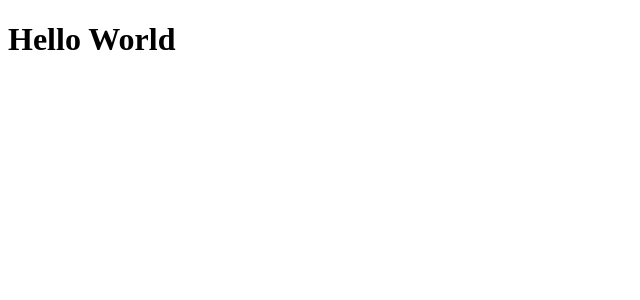
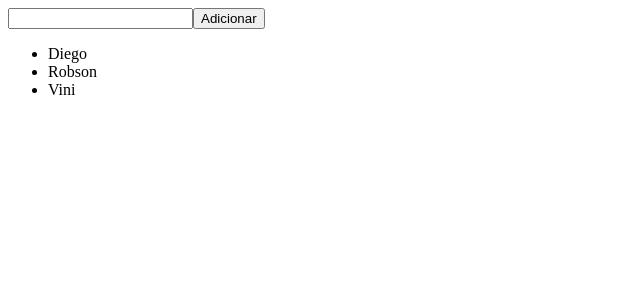
Before and after one commit to GgvGomes/unity_tests, a React (Vite) app: page / in a window 1280 px wide. Shown: the top 300 px of the page, without its empty margins (0-640 px from the left). Built offline with nearby package versions, Linux system fonts and the light colour scheme; the HTML template or start-up script is replaced by a standard one.

Commit message:
test with action in the window

```diff
--- a/jest.config.ts
+++ b/jest.config.ts
@@ -137,7 +137,9 @@ const config: Config = {
   // setupFiles: [],
 
   // A list of paths to modules that run some code to configure or set up the testing framework before each test
-  // setupFilesAfterEnv: [],
+  setupFilesAfterEnv: [
+    '<rootDir>/src/test/setup.ts'
+  ],
 
   // The number of seconds after which a test is considered as slow and reported as such in the results.
   // slowTestThreshold: 5,
--- a/package.json
+++ b/package.json
@@ -11,7 +11,9 @@
     "test": "jest"
   },
   "dependencies": {
+    "@testing-library/jest-dom": "^5.17.0",
     "@testing-library/react": "^14.0.0",
+    "@testing-library/user-event": "^14.4.3",
     "react": "^18.2.0",
     "react-dom": "^18.2.0"
   },
--- a/src/App.tsx
+++ b/src/App.tsx
@@ -1,3 +1,5 @@
+import { useState } from "react";
+
 function App() {
   // Commands to use Jest
   // npm i jest -D
@@ -6,14 +8,27 @@ function App() {
   // npm i @types/jest -D
   // npm i @swc/core @swc/jest -D
   // npm install -D jest-environment-jsdom
+  // npm i @testing-library/jest-dom
   // npm test --watchAll
   // Ver a Doc -> Video no min 30
 
+  const [list, setList] = useState<string[]>(["Diego", "Robson", "Vini"]);
+
+  const addToList = () => setList([...list, "Novo Item"]);
+
   return (
     <>
-      <h1>Hello World</h1>
+      <input type="text" />
+
+      <button onClick={addToList}>Adicionar</button>
+
+      <ul>
+        {list.map((item, index) => (
+          <li key={index}>{item}</li>
+        ))}
+      </ul>
     </>
-  )
+  );
 }
 
-export default App
+export default App;
```
Also changed, not shown: src/test/setup.ts (added, +1 -0 lines), 2 other files (tests, documents, lock files or other folders).
